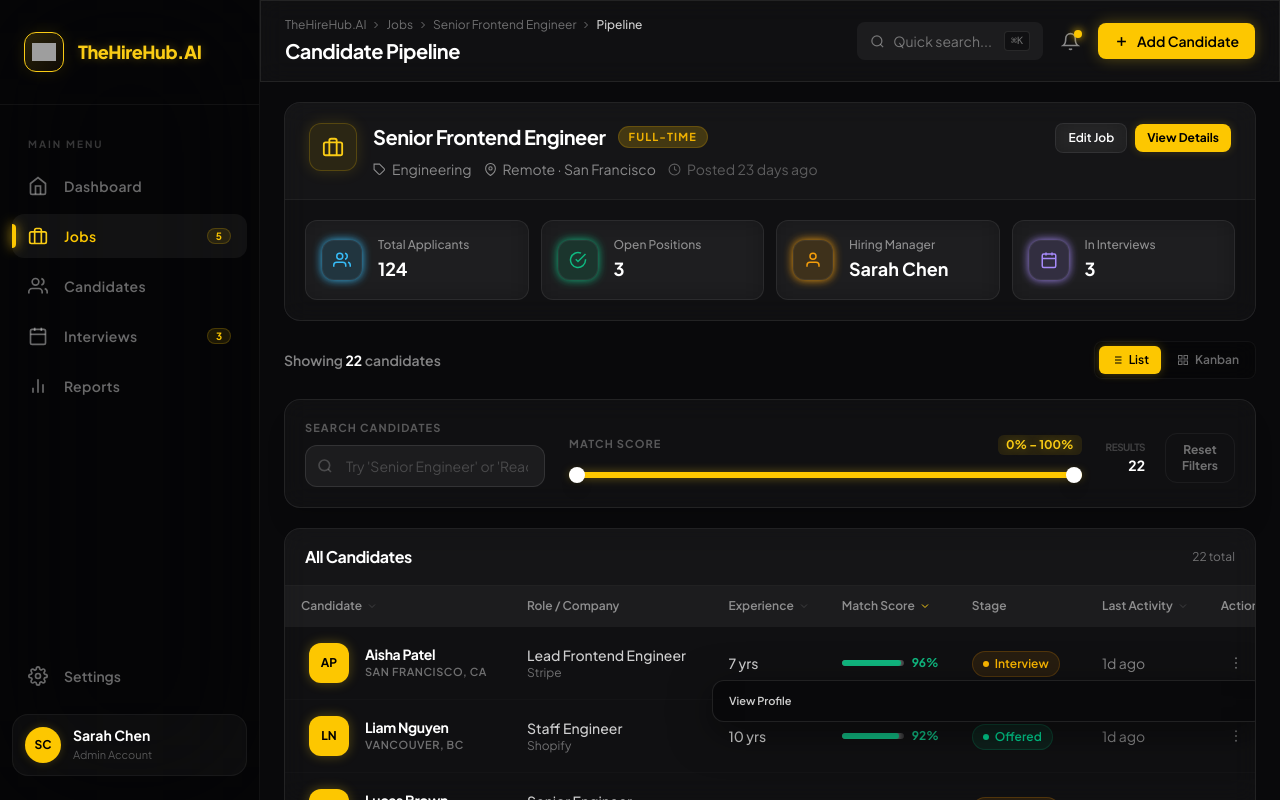
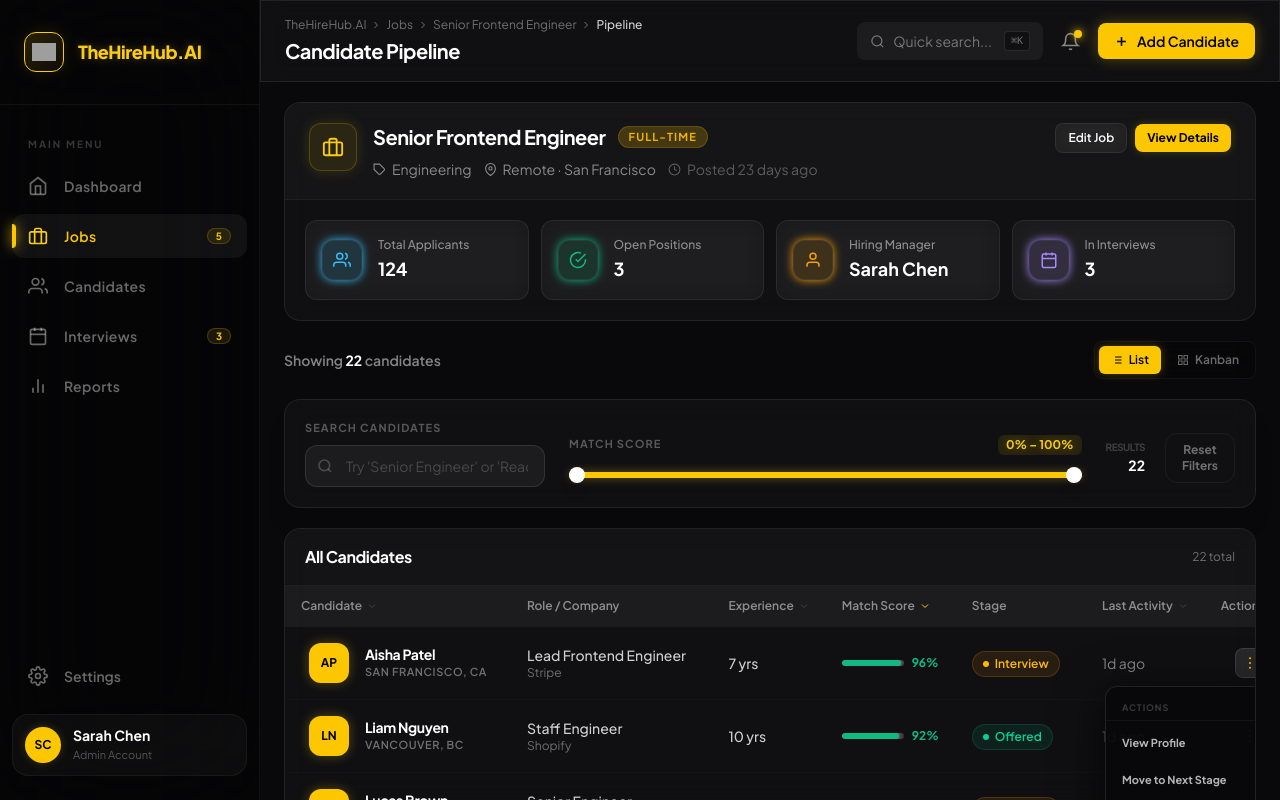
Before and after one commit to fiercfly/TheHireHub.AI_Candidate_Dashboard, a React (Vite) app in the folder candidate-pipeline/: page / in a window 1280 px wide. Both pictures are taken after a click on the button 1235 px from the left and 662 px from the top of the page. Built offline with nearby package versions, Linux system fonts and the light colour scheme; grey boxes are pictures that could not be loaded.

Commit message:
added dropdown menu for actions in candiate table

```diff
--- a/candidate-pipeline/src/components/CandidateTable.tsx
+++ b/candidate-pipeline/src/components/CandidateTable.tsx
@@ -1,4 +1,4 @@
-import { useState } from 'react';
+import { useState, useEffect, useRef } from 'react';
 import { type Candidate, STAGE_META } from '../types';
 
 interface Props {
@@ -49,6 +49,18 @@ export default function CandidateTable({ candidates, onCandidateClick, loading =
     const [sortKey, setSortKey] = useState<SortKey>('matchScore');
     const [sortDir, setSortDir] = useState<SortDir>('desc');
     const [actionOpen, setActionOpen] = useState<string | null>(null);
+    const menuRef = useRef<HTMLDivElement>(null);
+
+    // Close menu when clicking outside
+    useEffect(() => {
+        const handleClickOutside = (event: MouseEvent) => {
+            if (menuRef.current && !menuRef.current.contains(event.target as Node)) {
+                setActionOpen(null);
+            }
+        };
+        document.addEventListener('mousedown', handleClickOutside);
+        return () => document.removeEventListener('mousedown', handleClickOutside);
+    }, []);
 
     const handleSort = (key: SortKey) => {
         if (sortKey === key) setSortDir(d => d === 'asc' ? 'desc' : 'asc');
@@ -83,15 +95,16 @@ export default function CandidateTable({ candidates, onCandidateClick, loading =
     );
 
     return (
-        <div className="glass-panel rounded-2xl overflow-hidden">
-            <div className="px-5 py-4 border-b border-white/5 bg-white/[0.02] flex items-center justify-between">
+        <div className="glass-panel rounded-2xl relative">
+            <div className="px-5 py-4 border-b border-white/5 bg-white/[0.02] flex items-center justify-between rounded-t-2xl">
                 <h2 className="text-base font-bold text-white tracking-tight" style={{ fontFamily: 'Plus Jakarta Sans, sans-serif' }}>
                     All Candidates
                 </h2>
                 <span className="text-xs text-white/40">{candidates.length} total</span>
             </div>
 
-            <div className="overflow-x-auto">
+            {/* Added extra bottom padding to the scrollable area to prevent menu clipping */}
+            <div className={`overflow-x-auto rounded-b-2xl transition-all ${actionOpen ? 'pb-44 -mb-44' : ''}`}>
                 <table className="w-full whitespace-nowrap">
                     <thead className="border-b border-white/5 bg-white/5">
                         <tr>
@@ -127,11 +140,12 @@ export default function CandidateTable({ candidates, onCandidateClick, loading =
                                 )
                                 : sorted.map((c) => {
                                     const meta = STAGE_META[c.stage];
+                                    const isOpen = actionOpen === c.id;
                                     return (
-
                                         <tr
                                             key={c.id}
-                                            className="hover:bg-white/[0.04] cursor-pointer transition-all duration-200 border-b border-white/[0.02]"
+                                            // Vital: Give the open row a high z-index so the menu appears OVER the rows below it
+                                            className={`hover:bg-white/[0.04] cursor-pointer transition-all duration-200 border-b border-white/[0.02] ${isOpen ? 'relative z-50' : 'z-0'}`}
                                             onClick={() => onCandidateClick(c)}
                                         >
                                             <td className="px-6 py-4">
@@ -146,24 +160,19 @@ export default function CandidateTable({ candidates, onCandidateClick, loading =
                                                 </div>
                                             </td>
 
-
-                                            {/* Role */}
                                             <td className="px-4 py-3.5">
                                                 <p className="text-sm text-white/80 font-medium">{c.currentRole}</p>
                                                 <p className="text-xs text-white/40">{c.company}</p>
                                             </td>
 
-                                            {/* Experience */}
                                             <td className="px-4 py-3.5">
                                                 <span className="text-sm text-white/80 font-medium">{c.experience} yr{c.experience !== 1 ? 's' : ''}</span>
                                             </td>
 
-                                            {/* Score */}
                                             <td className="px-4 py-3.5 min-w-[130px]">
                                                 <ScoreBar score={c.matchScore} />
                                             </td>
 
-                                            {/* Stage */}
                                             <td className="px-4 py-3.5">
                                                 <span className={`inline-flex items-center gap-1.5 text-xs font-semibold px-2.5 py-1 rounded-full ${meta.bg} ${meta.text} border ${meta.border}`}>
                                                     <span className={`w-1.5 h-1.5 rounded-full ${meta.dot}`} />
@@ -171,28 +180,30 @@ export default function CandidateTable({ candidates, onCandidateClick, loading =
                                                 </span>
                                             </td>
 
-                                            {/* Last Activity */}
                                             <td className="px-4 py-3.5">
                                                 <span className="text-sm text-white/50">{timeAgo(c.lastActivity)}</span>
                                             </td>
 
-                                            {/* Actions */}
+                                            {/* Actions Column */}
                                             <td className="px-4 py-3.5" onClick={e => e.stopPropagation()}>
-                                                <div className="relative">
+                                                <div className="relative flex justify-end" ref={isOpen ? menuRef : null}>
                                                     <button
-                                                        onClick={() => setActionOpen(actionOpen === c.id ? null : c.id)}
-                                                        className="p-1.5 rounded-lg text-white/40 hover:text-white hover:bg-white/10 transition-all border border-transparent hover:border-white/10"
+                                                        onClick={() => setActionOpen(isOpen ? null : c.id)}
+                                                        className={`p-1.5 rounded-lg transition-all border border-transparent ${isOpen ? 'text-yellow-400 bg-white/10 border-white/10' : 'text-white/40 hover:text-white hover:bg-white/10'}`}
                                                     >
                                                         <svg width="16" height="16" viewBox="0 0 24 24" fill="currentColor">
                                                             <circle cx="12" cy="5" r="1.5" /><circle cx="12" cy="12" r="1.5" /><circle cx="12" cy="19" r="1.5" />
                                                         </svg>
                                                     </button>
-                                                    {actionOpen === c.id && (
-                                                        <div className="absolute right-0 top-8 z-20 bg-[#09090b]/90 backdrop-blur-2xl border border-white/10 rounded-xl shadow-[0_10px_40px_rgba(0,0,0,0.5)] py-1.5 w-max min-w-[130px] whitespace-nowrap animate-fade-in">
-                                                            {['View Profile', 'Move to Next Stage', 'Schedule', 'Send Email', 'Add Note', 'Reject'].map(action => (
+
+                                                    {/* The Vertical Dropdown */}
+                                                    {isOpen && (
+                                                        <div className="absolute right-0 top-full mt-2 z-[100] bg-[#09090b]/95 backdrop-blur-3xl border border-white/10 rounded-xl shadow-[0_10px_50px_rgba(0,0,0,0.8)] py-2 w-max min-w-[160px] flex flex-col animate-fade-in origin-top-right">
+                                                            <p className="px-4 py-1.5 text-[9px] font-bold text-white/20 uppercase tracking-widest border-b border-white/5 mb-1">Actions</p>
+                                                            {['View Profile', 'Move to Next Stage', 'Schedule Interview', 'Send Email', 'Add Note', 'Reject'].map(action => (
                                                                 <button
                                                                     key={action}
-                                                                    className={`w-full text-left px-4 py-1.5 text-[11px] font-semibold hover:bg-white/5 transition-colors ${action === 'Reject' ? 'text-red-400 hover:text-red-300' : 'text-white/80'}`}
+                                                                    className={`w-full text-left px-4 py-2.5 text-[11px] font-bold transition-all ${action === 'Reject' ? 'text-red-400 hover:text-red-300 hover:bg-red-500/10' : 'text-white/70 hover:text-white hover:bg-white/5'}`}
                                                                     onClick={() => { if (action === 'View Profile') onCandidateClick(c); setActionOpen(null); }}
                                                                 >
                                                                     {action}
```
